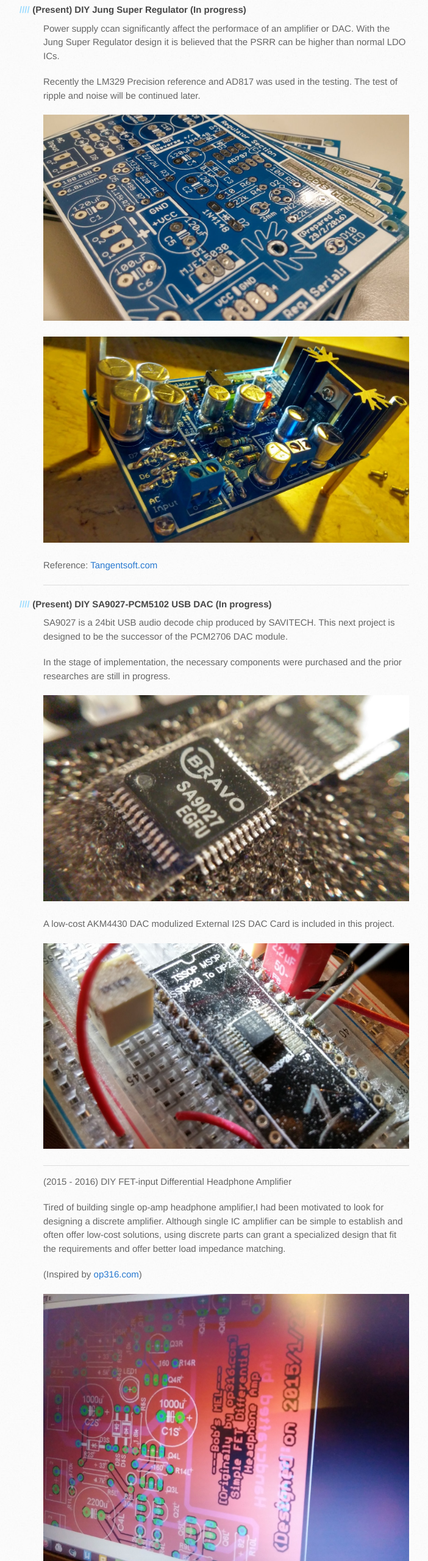
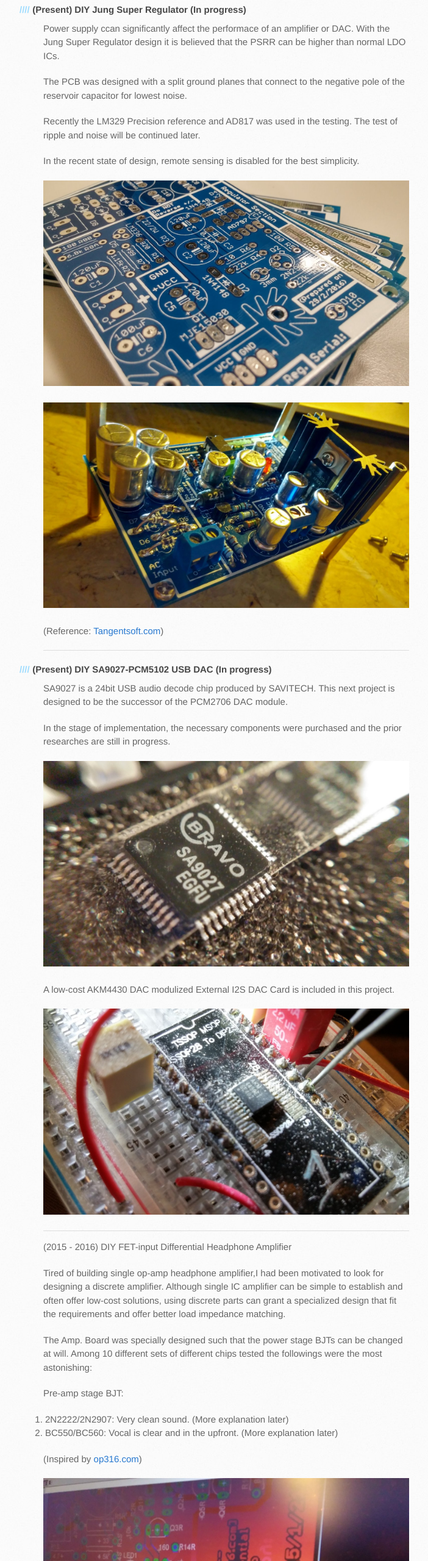
Before and after one commit to bobkuuu/eportfolio, a plain HTML site: page index.html in a window 1280 px wide. Shown: the part 2160-4720 px from the top of the page at 61% size, without its empty margins (99-801 px from the left). Drawn offline with Linux system fonts and the light colour scheme.

Commit message:
Update index.html

```diff
--- a/index.html
+++ b/index.html
@@ -78,11 +78,14 @@
 
               <h4>(Present) DIY Jung Super Regulator (In progress)</h4>
               <p>Power supply ccan significantly affect the performace of an amplifier or DAC. With the Jung Super Regulator design it is believed that the PSRR can be higher than normal LDO ICs.</p>
+              <p>The PCB was designed with a split ground planes that connect to the negative pole of the reservoir capacitor for lowest noise.</p>
               <p>Recently the LM329 Precision reference and AD817 was used in the testing. The test of ripple and noise will be continued later.</p>
+              <p>In the recent state of design, remote sensing is disabled for the best simplicity.</p>
+
               <p><img src="images/diy_jung_1.jpg"></p>
               <p><img src="images/diy_jung_2.jpg"></p>
 
-              <p>Reference: <a href="http://tangentsoft.com/elec/opamp-linreg.html">Tangentsoft.com</a></p>
+              <p>(Reference: <a href="http://tangentsoft.com/elec/opamp-linreg.html">Tangentsoft.com</a>)</p>
               <hr>
 
               <h4>(Present) DIY SA9027-PCM5102 USB DAC (In progress)</h4>
@@ -98,6 +101,15 @@
               <p>(2015 - 2016) DIY FET-input Differential Headphone Amplifier</p>
 
               <p>Tired of building single op-amp headphone amplifier,I had been motivated to look for designing a discrete amplifier. Although single IC amplifier can be simple to establish and often offer low-cost solutions, using discrete parts can grant a specialized design that fit the requirements and offer better load impedance matching.</p>
+              <p>The Amp. Board was specially designed such that the power stage BJTs can be changed at will. Among 10 different sets of different chips tested the followings were the most astonishing:</p>
+              <p>Pre-amp stage BJT:</p>
+              <ol>
+                <li>2N2222/2N2907:  Very clean sound. (More explanation later) </li>
+                <li>BC550/BC560: Vocal is clear and in the upfront. (More explanation later)  </li>
+
+
+              </ol>
+
 
               <p>(Inspired by <a href="http://www.op316.com/tubes/hpa/new5.htm">op316.com</a>)</p>
 
@@ -109,12 +121,16 @@
 
               <p>(2015) DIY Wooden Headphone (w/ 42mm speaker unit)</p>
               <p>A new DIY headphone for audio testing purposes. The casing and the speaker units are purchased in the mainland China market.</p>
-              <p>The speaker unit is rated at 54 &Omega;. It features a large port for acoustic tuning. Covering the port with hgh-density wool can reduce the bass significantly. This tuning design is particularly fun to experiment with as a DIYer.</p>
+              <p>The speaker unit is rated at 54 &Omega;. It features a large port for acoustic tuning. Covering the port with high-density wool can reduce the bass significantly. This tuning design is particularly fun to experiment with as a DIYer.</p>
               <p><img src="images/diy_wooden.jpg"></p>
 
               <hr>
 
               <p>(2015 - 2016) DIY Audio Creation Triple-C Headphone Cable</p>
+
+              <p>The triple-C headphone cable is manufactured with a similar architecture of that in PCOCC.</p>
+
+              <p><a href="http://www4.hp-ez.com/hp/audio-creation/page15">Audio Creation Official Website</a></p>
 
               <p><img src="images/diy_dawn.jpg"></p>
 
```
